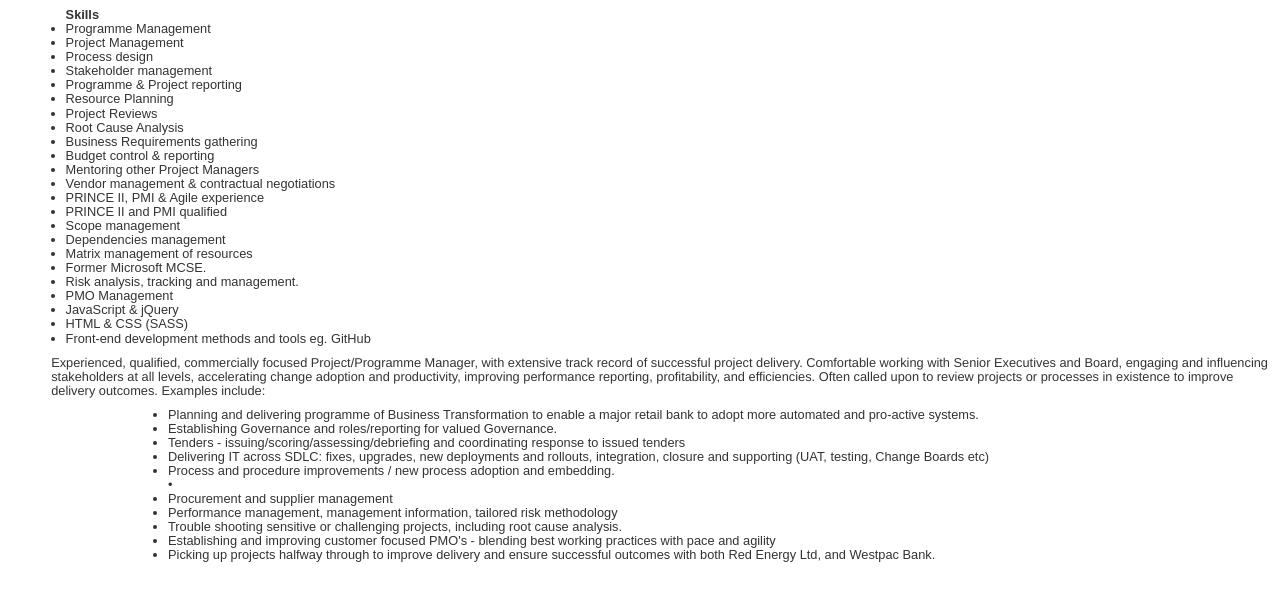
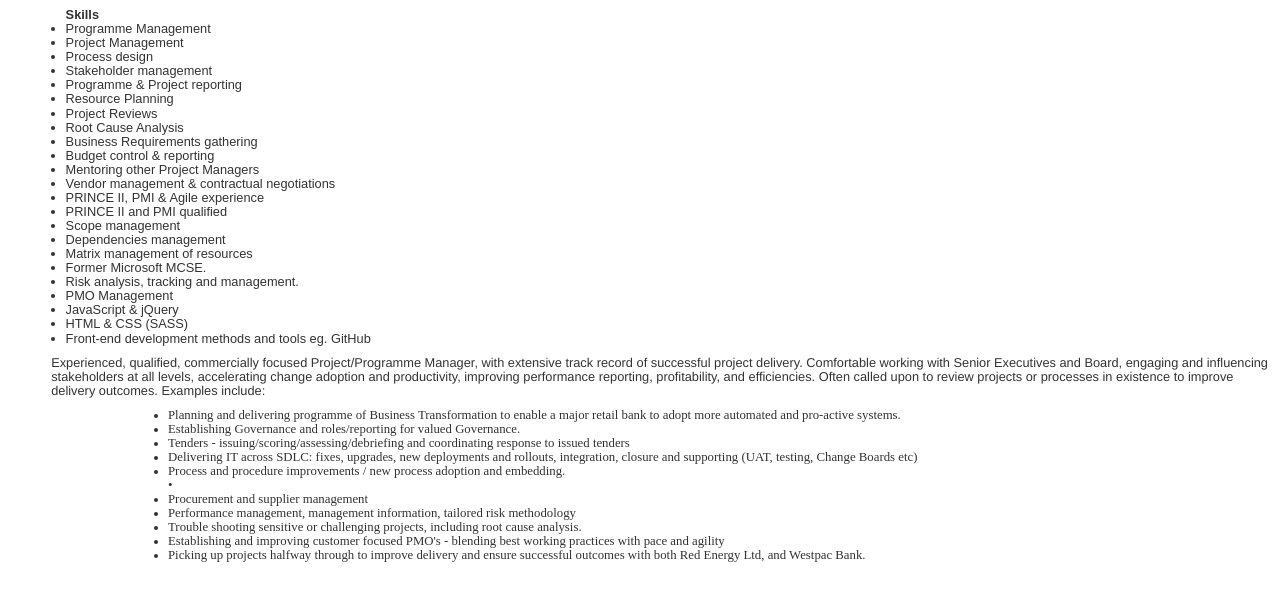
Before and after one commit to Codingkj/personal-web-page, a plain HTML site: page l2-resume.html in a window 1280 px wide. Shown: the part 88-688 px from the top of the page. Drawn offline with nearby package versions, Linux system fonts and the light colour scheme.

Commit message:
change of font

```diff
--- a/_pwpTextformats.scss
+++ b/_pwpTextformats.scss
@@ -22,7 +22,7 @@ h2{
 	margin-left: 2vw;
 }
 .experienceList{
-	font-family: Arial;
+	font-family: trebuchet;
 	font-size: 1vw;
 	margin-left: 10vw;
 }
```
Also changed, not shown: l2-nzpage.html (+1 -0 lines), stylesheet.css, 1 other file.
